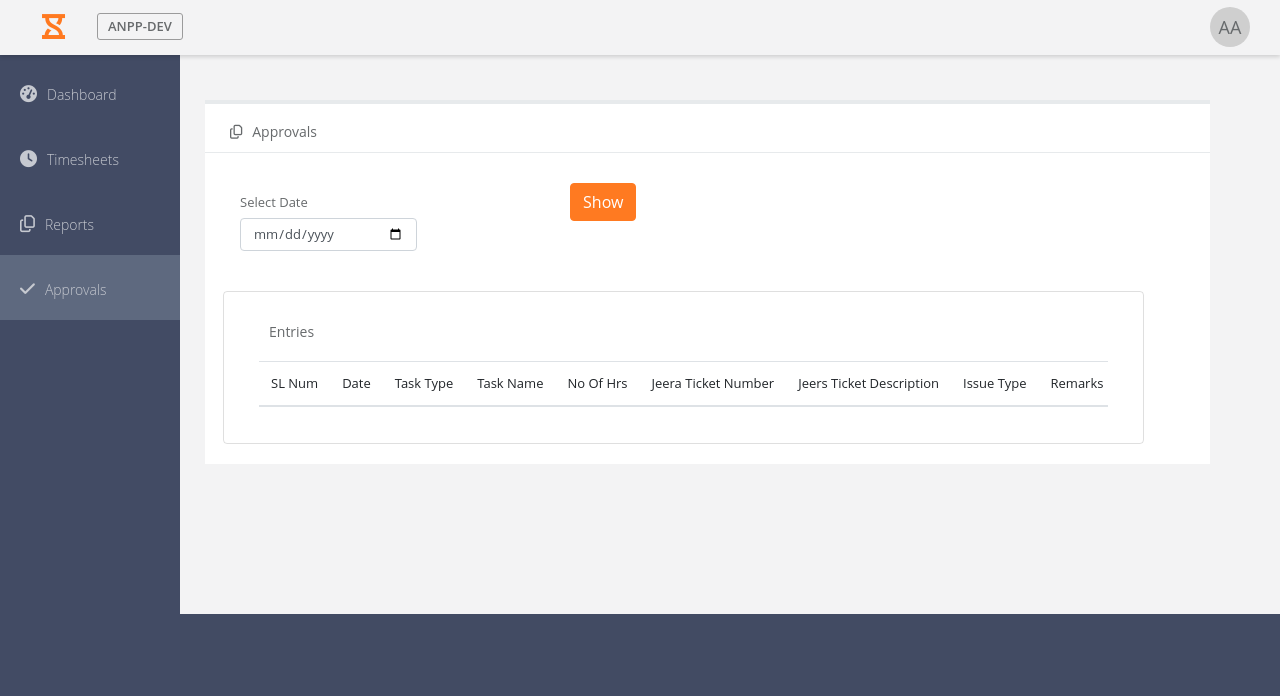
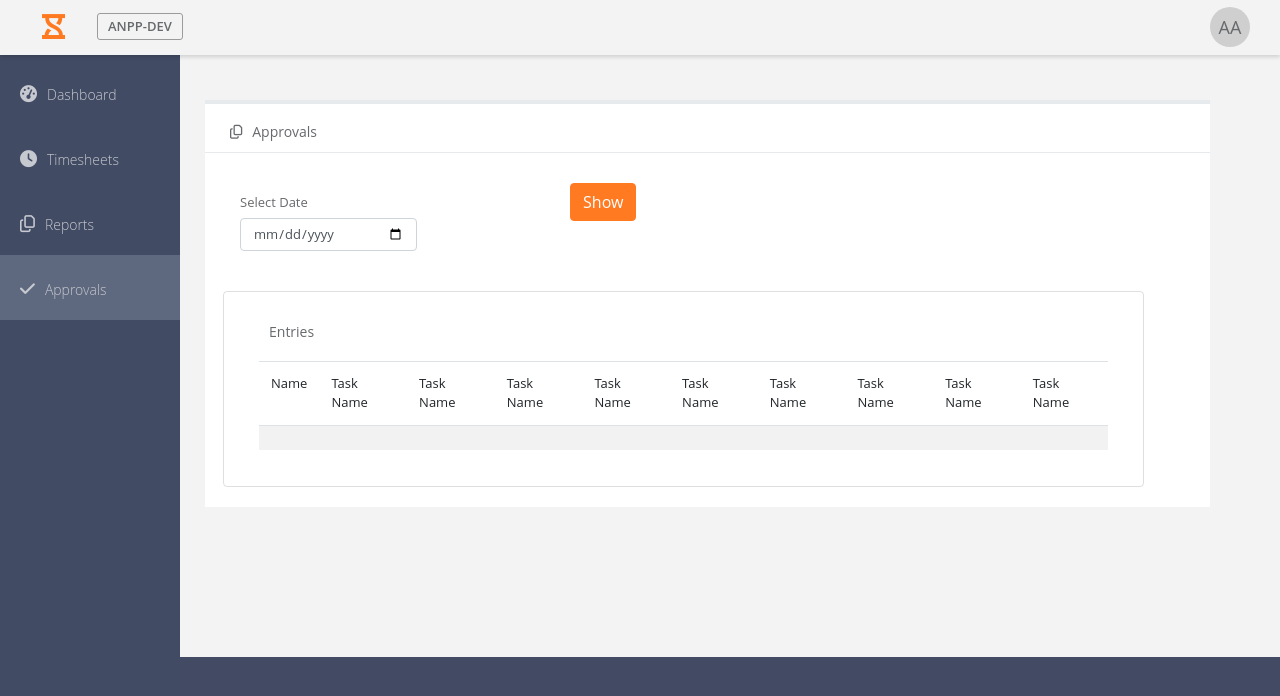
Before and after one commit to anaankit992/time-tracker, a React (Create React App) app: page / in a window 1280 px wide. Both pictures are taken after a click on the item "Approvals". Shown: the top 696 px of the page. Built offline with nearby package versions, Linux system fonts and the light colour scheme.

Commit message:
adding approval table

```diff
--- a/src/common/ApprovalEntry.js
+++ b/src/common/ApprovalEntry.js
@@ -1,6 +1,6 @@
 import React, { useState } from 'react';
+import ApprovalsTable from '../common/ApprovalsTable';
 
-import ReportsTable from '../common/ReportsTable';
 function ApprovalEntry({ submitData }){
 
     const [selectedDate, setSelectedDate] = useState("");
@@ -19,7 +19,7 @@ function ApprovalEntry({ submitData }){
                 <button className="btn btn-primary ">Show</button>
             </div>
         </div>
-        <ReportsTable selectedDate={selectedDate} submitData={submitData} />
+        <ApprovalsTable selectedDate={selectedDate} submitData={submitData} />
         </>
     )
 
--- /dev/null
+++ b/src/common/ApprovalsTable.js
@@ -0,0 +1,48 @@
+import React from 'react';
+
+function ApprovalsTable() {
+
+    return (
+        <div className="display_area_reports col-md-11">
+            <div className="section-body">
+                <h5 className="head5 card-title">Entries</h5>
+                <div className="table_reports">
+                    <table className="table table-striped">
+                        <thead >
+                            <tr className="table-headings">
+                                <td>Name</td>
+                                <td>Task Name</td>
+                                <td>Task Name</td>
+                                <td>Task Name</td>
+                                <td>Task Name</td>
+                                <td>Task Name</td>
+                                <td>Task Name</td>
+                                <td>Task Name</td>
+                                <td>Task Name</td>
+                                <td>Task Name</td>
+                            </tr>
+
+                        </thead>
+                        <tbody>
+                            <tr>
+                                <td></td>
+                                <td></td>
+                                <td></td>
+                                <td></td>
+                                <td></td>
+                                <td></td>
+                                <td></td>
+                                <td></td>
+                                <td></td>
+                                <td></td>
+                            </tr>
+                        </tbody>
+                    </table>
+                </div>
+
+            </div>
+        </div>
+    )
+}
+
+export default ApprovalsTable;
--- a/src/components/Approvals.js
+++ b/src/components/Approvals.js
@@ -1,5 +1,4 @@
 import React from 'react';
-import ReportsEntry from '../common/ApprovalEntry';
 import ApprovalEntry from '../common/ApprovalEntry';
 
 function Approvals(){
```
